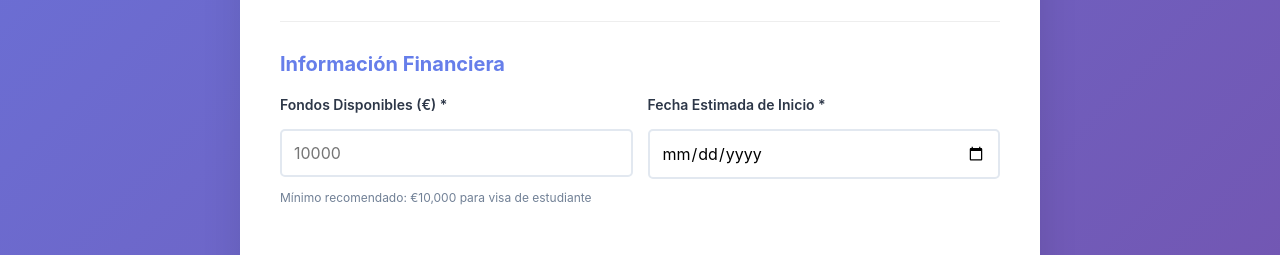
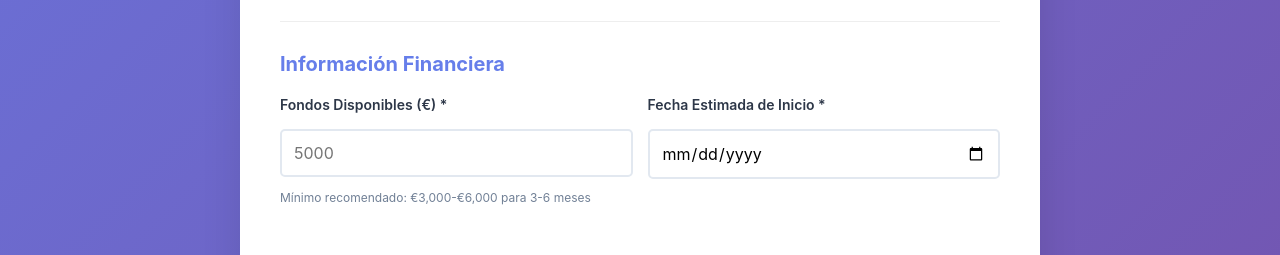
Before and after one commit to u3969595173-spec/bot-visas-web-Marca-como-Private, a React (Vite) app in the folder frontend/: page /registro in a window 1280 px wide. Shown: the part 1280-1535 px from the top of the page. Built offline with nearby package versions, Linux system fonts and the light colour scheme.

Commit message:
Fix: Ajustar monto recomendado de fondos a 3-6 meses (más realista)

```diff
--- a/frontend/src/components/RegistroEstudiante.jsx
+++ b/frontend/src/components/RegistroEstudiante.jsx
@@ -429,10 +429,10 @@ const RegistroEstudiante = () => {
                   required
                   min="0"
                   step="0.01"
-                  placeholder="10000"
+                  placeholder="5000"
                 />
                 <small style={{color: '#718096', fontSize: '12px'}}>
-                  Mínimo recomendado: €10,000 para visa de estudiante
+                  Mínimo recomendado: €3,000-€6,000 para 3-6 meses
                 </small>
               </div>
 
```
